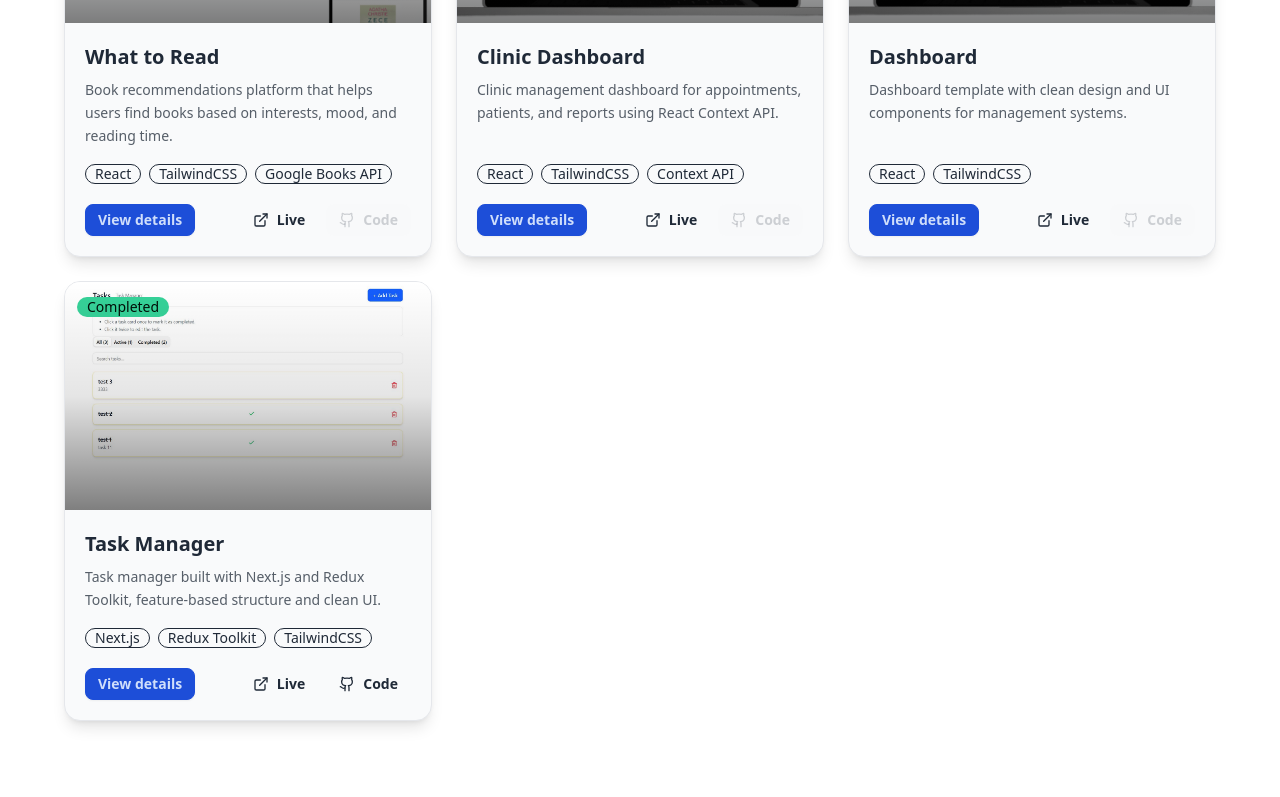
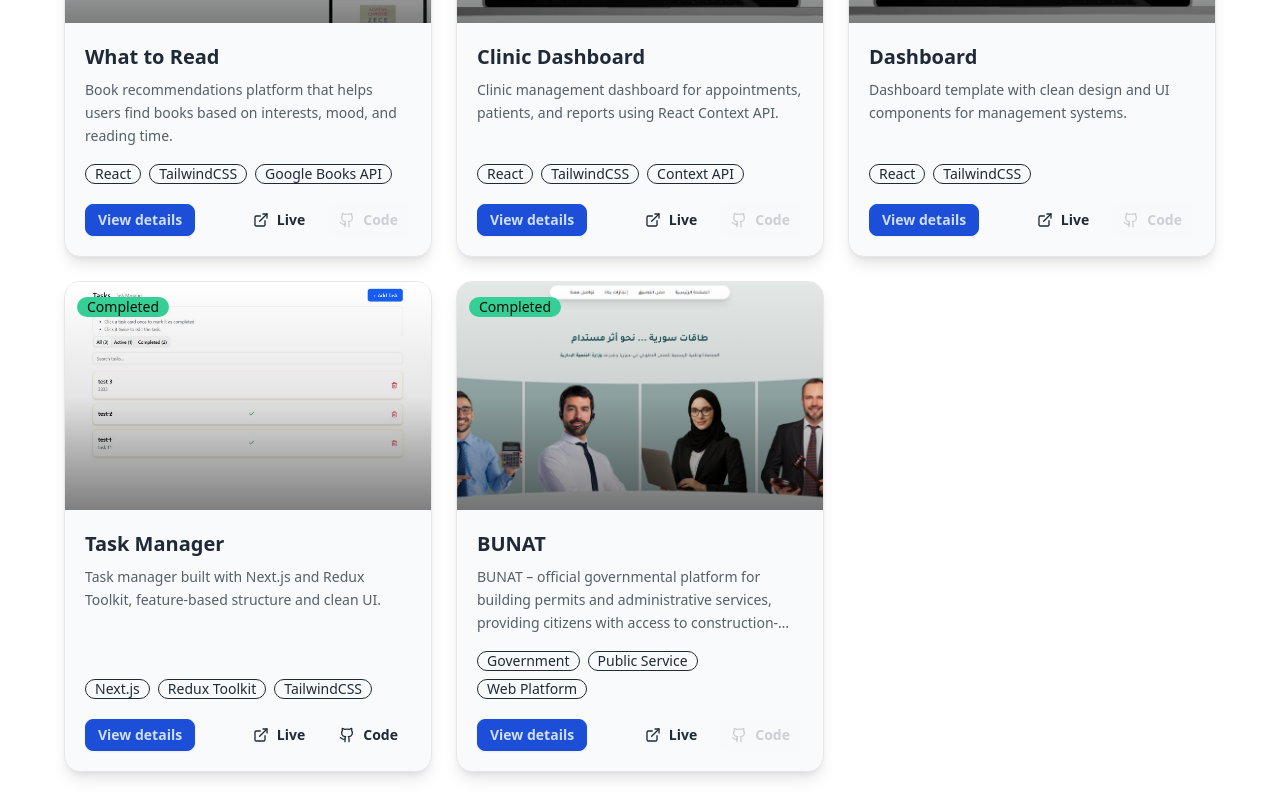
Before and after one commit to HomamAlyaghshi/portfolio, a React (Create React App) app: page /projectspage in a window 1280 px wide. Shown: the part 2000-2797 px from the top of the page. Built offline with nearby package versions, Linux system fonts and the light colour scheme.

Commit message:
bunat project

```diff
--- a/src/components/Projects.jsx
+++ b/src/components/Projects.jsx
@@ -140,6 +140,15 @@ const Projects = () => {
         tags: ["Next.js", "Redux Toolkit", "TailwindCSS"],
         completed: true,
       },
+      {
+        name: "BUNAT",
+        image: "/images/project14.png",
+        liveUrl: "https://bunat.moad.gov.sy/",
+        sourceUrl: "#",
+        description: "BUNAT – official governmental platform for building permits and administrative services, providing citizens with access to construction-related procedures and document submission.",
+        tags: ["Government", "Public Service", "Web Platform"],
+        completed: true,
+    },
     ],
     []
   );
```
Also changed, not shown: public/images/project14.png (added).
